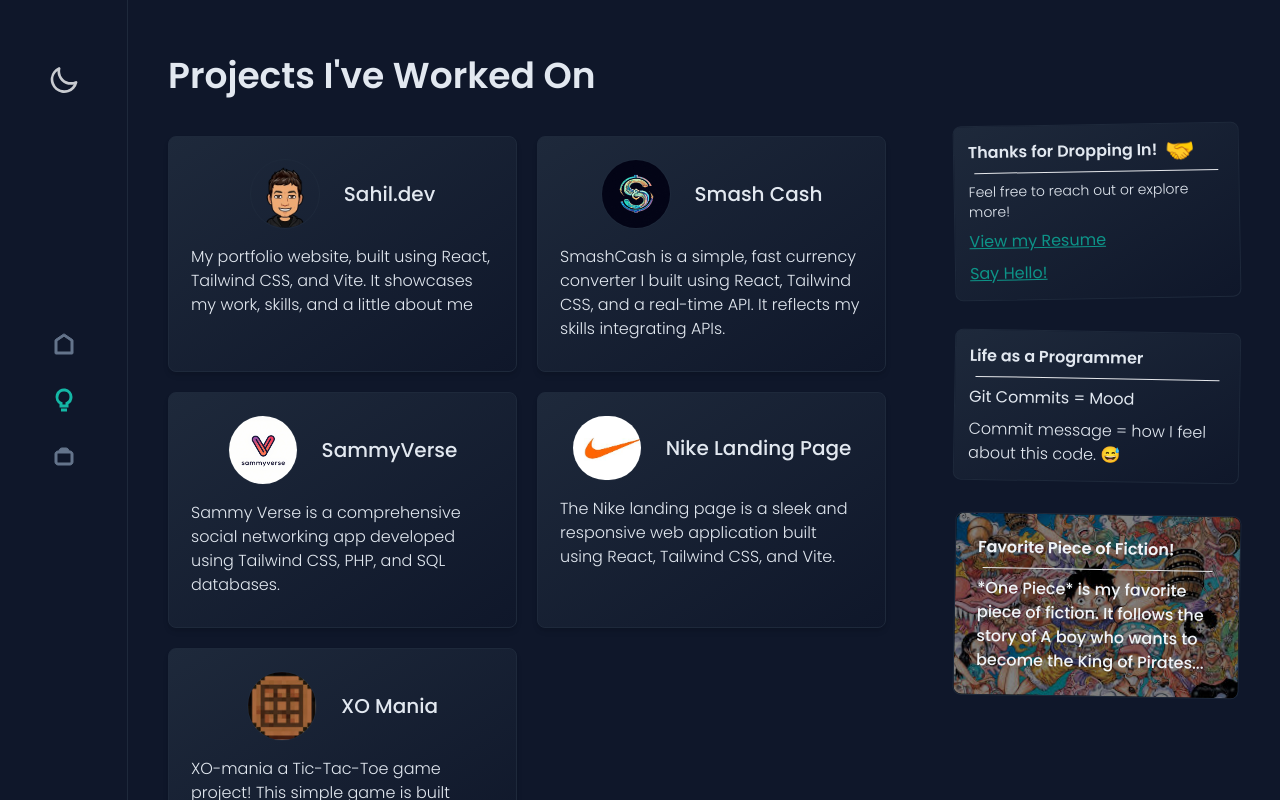
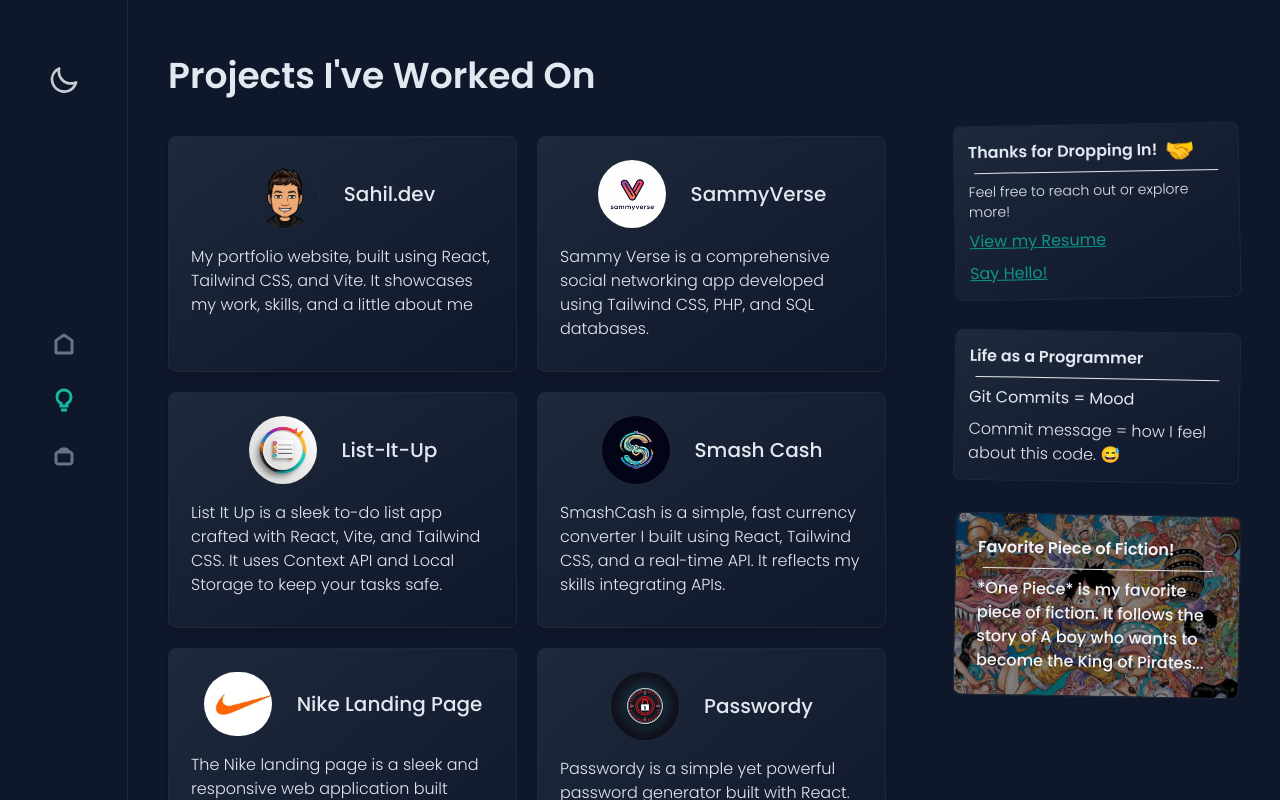
Before and after one commit to sxhilow/sahil.dev, a React (Vite) app: page /projects in a window 1280 px wide. Shown: the top 800 px of the page. Built offline with nearby package versions, Linux system fonts and the light colour scheme.

Commit message:
projects added

```diff
--- a/src/assets/project-images/index.js
+++ b/src/assets/project-images/index.js
@@ -3,11 +3,15 @@
 import xomania from './xomania.jpeg'
 import smashcash from './smashcash.jpg'
 import sahil from './sahil.png'
+import listitup from './listitup.png'
+import passwordy from './passwordy.png'
 
 export{
   sammyverse,
   nikelp,
   xomania,
   smashcash,
-  sahil
+  sahil,
+  listitup,
+  passwordy
 }
--- a/src/constants/index.js
+++ b/src/constants/index.js
@@ -1,4 +1,4 @@
-import { sammyverse, nikelp, sahil, xomania, smashcash } from "../assets/project-images"
+import { sammyverse, nikelp, sahil, xomania, smashcash, listitup, passwordy } from "../assets/project-images"
 
 export const projects = [
   {
@@ -8,22 +8,34 @@
     link: "https://github.com/sxhilx/sahil.dev"
   },
   {
+    imgURL: sammyverse,
+    title: "SammyVerse",
+    description: "Sammy Verse is a comprehensive social networking app developed using Tailwind CSS, PHP, and SQL databases.",
+    link: "https://github.com/sxhilx/sammyverse"
+  },
+  {
+    imgURL: listitup,
+    title: "List-It-Up",
+    description: "List It Up is a sleek to-do list app crafted with React, Vite, and Tailwind CSS. It uses Context API and Local Storage to keep your tasks safe.",
+    link: "https://listitup.vercel.app"
+  },
+  {
     imgURL: smashcash,
     title: "Smash Cash",
     description: "SmashCash is a simple, fast currency converter I built using React, Tailwind CSS, and a real-time API. It reflects my skills integrating APIs.",
     link: "https://smashcash.vercel.app"
   },
   {
-    imgURL: sammyverse,
-    title: "SammyVerse",
-    description: "Sammy Verse is a comprehensive social networking app developed using Tailwind CSS, PHP, and SQL databases.",
-    link: "https://github.com/sxhilx/sammyverse"
-  },
-  {
     imgURL: nikelp,
     title: "Nike Landing Page",
     description: "The Nike landing page is a sleek and responsive web application built using React, Tailwind CSS, and Vite.",
     link: "https://github.com/sxhilx/nike-landing-page"
+  },
+  {
+    imgURL: passwordy,
+    title: "Passwordy",
+    description: "Passwordy is a simple yet powerful password generator built with React. It lets you customize your passwords by choosing the length and whether to include numbers or special characters.",
+    link: "https://passwordy.vercel.app"
   },
   {
     imgURL: xomania,
```
Also changed, not shown: src/assets/project-images/listitup.png (added), src/assets/project-images/passwordy.png (added).
